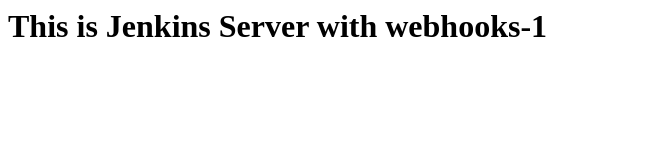
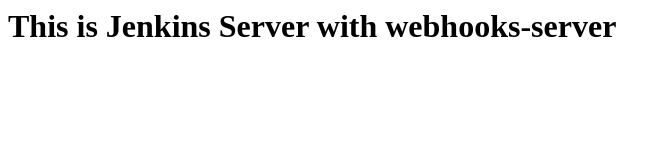
Before and after one commit to Gurubhushan/Guru, a plain HTML site: page index.html in a window 1280 px wide. Shown: the whole page, without its empty margins (0-671 px from the left). Drawn offline with Linux system fonts and the light colour scheme.

Commit message:
index with poll

```diff
--- a/index.html
+++ b/index.html
@@ -1 +1 @@
-<h1> This is Jenkins Server with webhooks-1 </h1>
+<h1> This is Jenkins Server with webhooks-server </h1>
```
